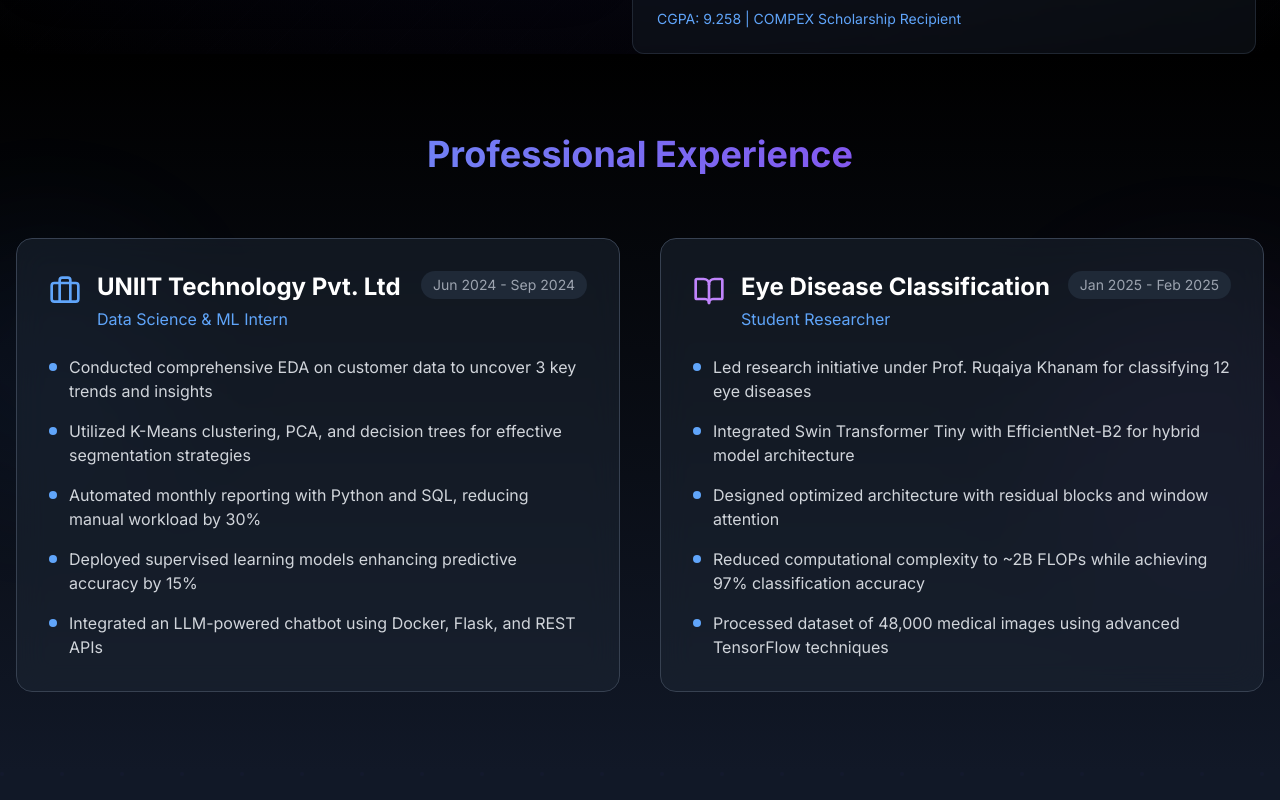
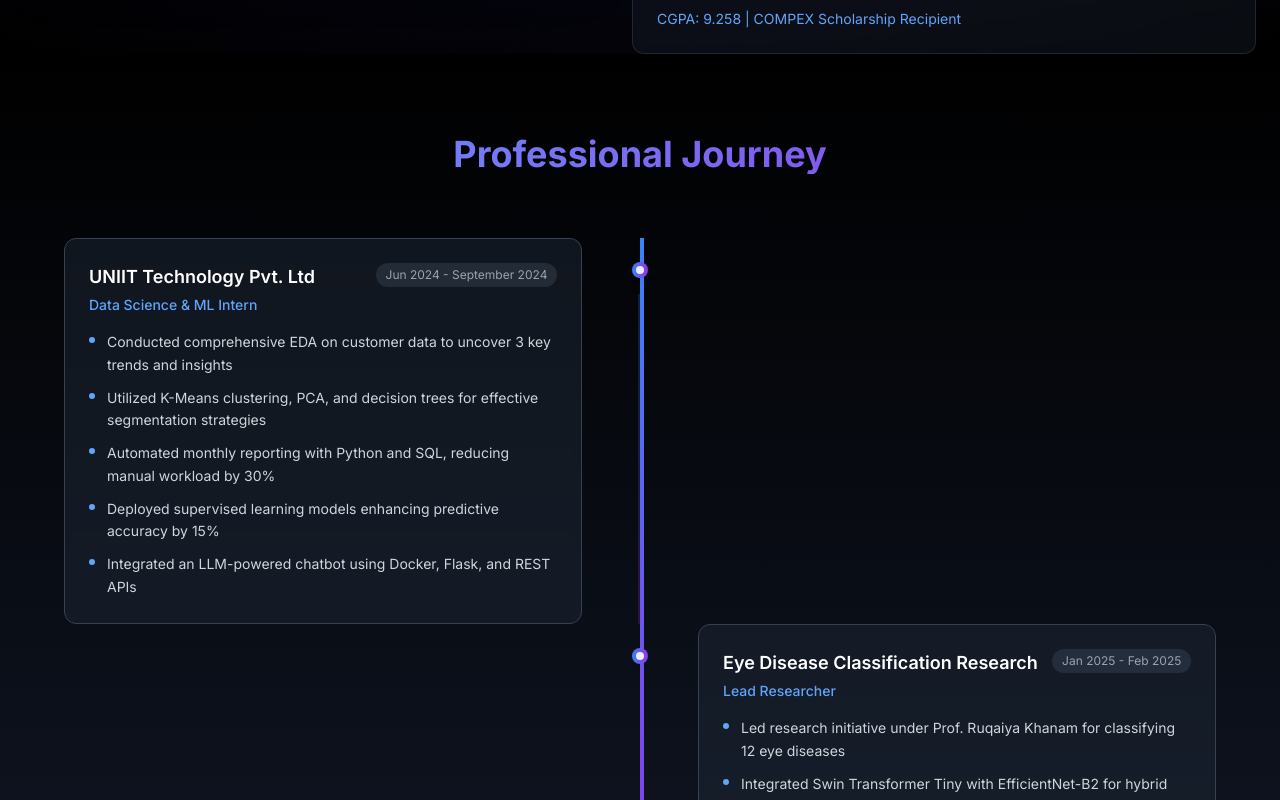
Before and after one commit to SafalBhandari12/Potfolio, a React (Vite) app: page / in a window 1280 px wide. Shown: the part 880-1680 px from the top of the page. Built offline with nearby package versions, Linux system fonts and the light colour scheme.

Commit message:
Final design changes

```diff
--- a/src/App.jsx
+++ b/src/App.jsx
@@ -301,7 +301,6 @@
           </div>
         </motion.div>
       </div>
-
     </section>
   );
 };
@@ -311,8 +310,8 @@
     {
       company: "UNIIT Technology Pvt. Ltd",
       role: "Data Science & ML Intern",
-      period: "Jun 2024 - Sep 2024",
-      icon: <Briefcase className='h-8 w-8 text-blue-400' />,
+      period: "Jun 2024 - September 2024",
+      icon: <Briefcase className='h-4 w-4' />,
       highlights: [
         "Conducted comprehensive EDA on customer data to uncover 3 key trends and insights",
         "Utilized K-Means clustering, PCA, and decision trees for effective segmentation strategies",
@@ -322,14 +321,13 @@
       ],
     },
     {
-      company: "Eye Disease Classification",
-      role: "Student Researcher",
+      company: "Eye Disease Classification Research",
+      role: "Lead Researcher",
       period: "Jan 2025 - Feb 2025",
-      icon: <BookOpen className='h-8 w-8 text-purple-400' />,
+      icon: <BookOpen className='h-4 w-4' />,
       highlights: [
         "Led research initiative under Prof. Ruqaiya Khanam for classifying 12 eye diseases",
         "Integrated Swin Transformer Tiny with EfficientNet-B2 for hybrid model architecture",
-        "Designed optimized architecture with residual blocks and window attention",
         "Reduced computational complexity to ~2B FLOPs while achieving 97% classification accuracy",
         "Processed dataset of 48,000 medical images using advanced TensorFlow techniques",
       ],
@@ -338,49 +336,112 @@
 
   return (
     <section className='py-20 bg-gradient-to-b from-black to-gray-900 relative'>
-      {/* 3D Geometric Shapes */}
-      <div className='absolute hidden lg:block top-1/4 -left-20 w-64 h-64 bg-blue-500/5 rounded-full blur-3xl' />
-      <div className='absolute hidden lg:block bottom-1/4 -right-20 w-80 h-80 bg-purple-500/5 rounded-full blur-3xl' />
+      <div className='container mx-auto px-4 relative z-10'>
+        <SectionHeader title='Professional Journey' />
 
-      <div className='container mx-auto px-4 relative z-10'>
-        <SectionHeader title='Professional Experience' />
+        <div className='relative mx-auto max-w-6xl'>
+          {/* Timeline line */}
+          <motion.div
+            initial={{ scaleY: 0 }}
+            animate={{ scaleY: 1 }}
+            transition={{ duration: 1.2, ease: [0.19, 1.0, 0.22, 1.0] }}
+            className='absolute left-1/2 w-1 h-full bg-gradient-to-b from-blue-500 to-purple-600 origin-top transform -translate-x-1/2 shadow-2xl'
+          />
 
-        <div className='grid lg:grid-cols-2 gap-10'>
+          {/* Reduced vertical spacing between timeline items */}
+          <div className='space-y-0'>
             {experiences.map((exp, index) => (
-            <Card3D
+              <TimelineItem
                 key={index}
-              className='bg-gray-800/50 rounded-2xl backdrop-blur-lg border border-gray-700 hover:border-blue-400/50 transition-all overflow-hidden'
-            >
-              <div className='p-8 space-y-6'>
-                <div className='flex justify-between items-start'>
-                  <div className='flex gap-4'>
-                    <div className='mt-1'>{exp.icon}</div>
-                    <div>
-                      <h3 className='text-2xl font-bold'>{exp.company}</h3>
-                      <p className='text-blue-400 mt-1'>{exp.role}</p>
+                experience={exp}
+                index={index}
+                totalItems={experiences.length}
+              />
+            ))}
           </div>
         </div>
-                  <span className='text-gray-400 text-sm py-1 px-3 bg-gray-800 rounded-full'>
-                    {exp.period}
+      </div>
+    </section>
+  );
+};
+
+const TimelineItem = ({ experience, index, totalItems }) => {
+  const controls = useAnimation();
+  const ref = useRef(null);
+  const isInView = useInView(ref, { once: true, margin: "-100px" });
+  const isEven = index % 2 === 0;
+
+  useEffect(() => {
+    if (isInView) {
+      controls.start("visible");
+    }
+  }, [controls, isInView]);
+
+  return (
+    <motion.div
+      ref={ref}
+      initial='hidden'
+      animate={controls}
+      variants={{
+        hidden: { opacity: 0, x: isEven ? -50 : 50 },
+        visible: { opacity: 1, x: 0 },
+      }}
+      transition={{ duration: 0.6, delay: index * 0.15 }}
+      className={`relative flex ${
+        isEven ? "justify-start" : "justify-end"
+      } items-start`}
+    >
+      {/* Timeline dot */}
+      <div
+        className={`absolute left-1/2 top-6 w-4 h-4 transform -translate-x-1/2 bg-gradient-to-r from-blue-500 to-purple-600 rounded-full flex items-center justify-center z-10 shadow-xl`}
+      >
+        <div className='w-2 h-2 bg-white rounded-full animate-pulse' />
+      </div>
+
+      {/* Connector line */}
+      {index !== totalItems - 1 && (
+        <div className='absolute left-1/2 top-14 h-[calc(100%-3.5rem)] w-1 bg-gradient-to-b from-blue-500/20 to-purple-600/20 transform -translate-x-1/2' />
+      )}
+
+      <Card3D
+        className={`w-full md:w-[45%] ${
+          isEven ? "mr-8" : "ml-8"
+        } bg-gray-800/50 backdrop-blur-sm border border-gray-700 rounded-xl overflow-hidden hover:border-blue-400/30 transition-all`}
+      >
+        <div className='p-6 space-y-4'>
+          <div className='flex justify-between items-start'>
+            <div>
+              <h3 className='text-lg font-semibold text-white'>
+                {experience.company}
+              </h3>
+              <p className='text-blue-400 text-sm mt-1 font-medium'>
+                {experience.role}
+              </p>
+            </div>
+            <span className='text-xs text-gray-400 bg-gray-700/50 px-2.5 py-1 rounded-full'>
+              {experience.period}
             </span>
           </div>
 
-                <ul className='space-y-4'>
-                  {exp.highlights.map((highlight, i) => (
-                    <li key={i} className='flex items-start gap-3'>
-                      <div className='min-w-2 h-2 rounded-full bg-blue-400 mt-2' />
-                      <p className='text-gray-300 text-sm lg:text-base'>
-                        {highlight}
-                      </p>
-                    </li>
+          <ul className='space-y-2.5'>
+            {experience.highlights.map((highlight, i) => (
+              <motion.li
+                key={i}
+                initial={{ opacity: 0 }}
+                animate={{ opacity: 1 }}
+                transition={{ delay: 0.2 + i * 0.05 }}
+                className='flex items-start text-sm leading-relaxed'
+              >
+                <div className='flex-shrink-0 mt-1.5 mr-3'>
+                  <div className='w-1.5 h-1.5 bg-blue-400 rounded-full' />
+                </div>
+                <p className='text-gray-300'>{highlight}</p>
+              </motion.li>
             ))}
           </ul>
         </div>
       </Card3D>
-          ))}
-        </div>
-      </div>
-    </section>
+    </motion.div>
   );
 };
 
```
Lines whose indentation alone changed are shown as unchanged.
